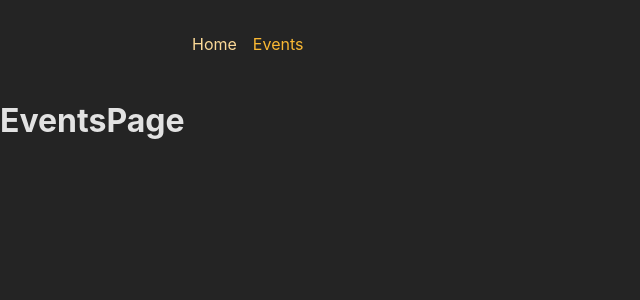
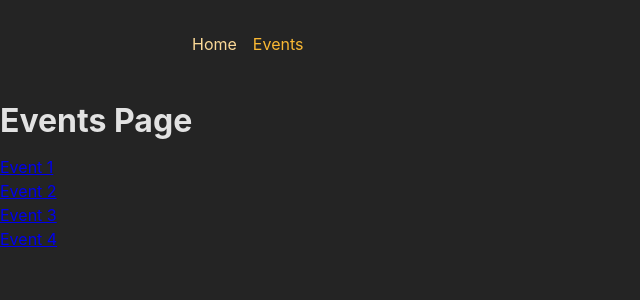
Before and after one commit to patbou02/RTCG-section-20-exercise-282, a React (Create React App) app in the folder frontend/: page /events in a window 1280 px wide. Shown: the top 300 px of the page, without its empty margins (0-640 px from the left). Built offline with nearby package versions, Linux system fonts and the light colour scheme; the HTML template or start-up script is replaced by a standard one.

Commit message:
created dummy events which link using the Link router component to their corresponding event details page.

```diff
--- a/frontend/src/pages/EditEvent.js
+++ b/frontend/src/pages/EditEvent.js
@@ -1,6 +1,6 @@
 const EditEventPage = () => {
   return (
-    <h1>EditEventPage</h1>
+    <h1>Edit Event Page</h1>
   );
 };
 
--- a/frontend/src/pages/Events.js
+++ b/frontend/src/pages/Events.js
@@ -1,6 +1,16 @@
+import { Link } from 'react-router-dom';
+
 const EventsPage = () => {
   return (
-    <h1>EventsPage</h1>
+    <>
+      <h1>Events Page</h1>
+      <ul>
+        <li><Link to='/events/ev1'>Event 1</Link></li>
+        <li><Link to='/events/ev2'>Event 2</Link></li>
+        <li><Link to='/events/ev3'>Event 3</Link></li>
+        <li><Link to='/events/ev4'>Event 4</Link></li>
+      </ul>
+    </>
   );
 };
 
--- a/frontend/src/pages/Home.js
+++ b/frontend/src/pages/Home.js
@@ -1,6 +1,6 @@
 const HomePage = () => {
   return (
-    <h1>HomePage</h1>
+    <h1>Home Page</h1>
   );
 };
 
--- a/frontend/src/pages/NewEvent.js
+++ b/frontend/src/pages/NewEvent.js
@@ -1,6 +1,6 @@
 const NewEventPage = () => {
   return (
-    <h1>NewEventPage</h1>
+    <h1>New Event Page</h1>
   );
 };
 
```
